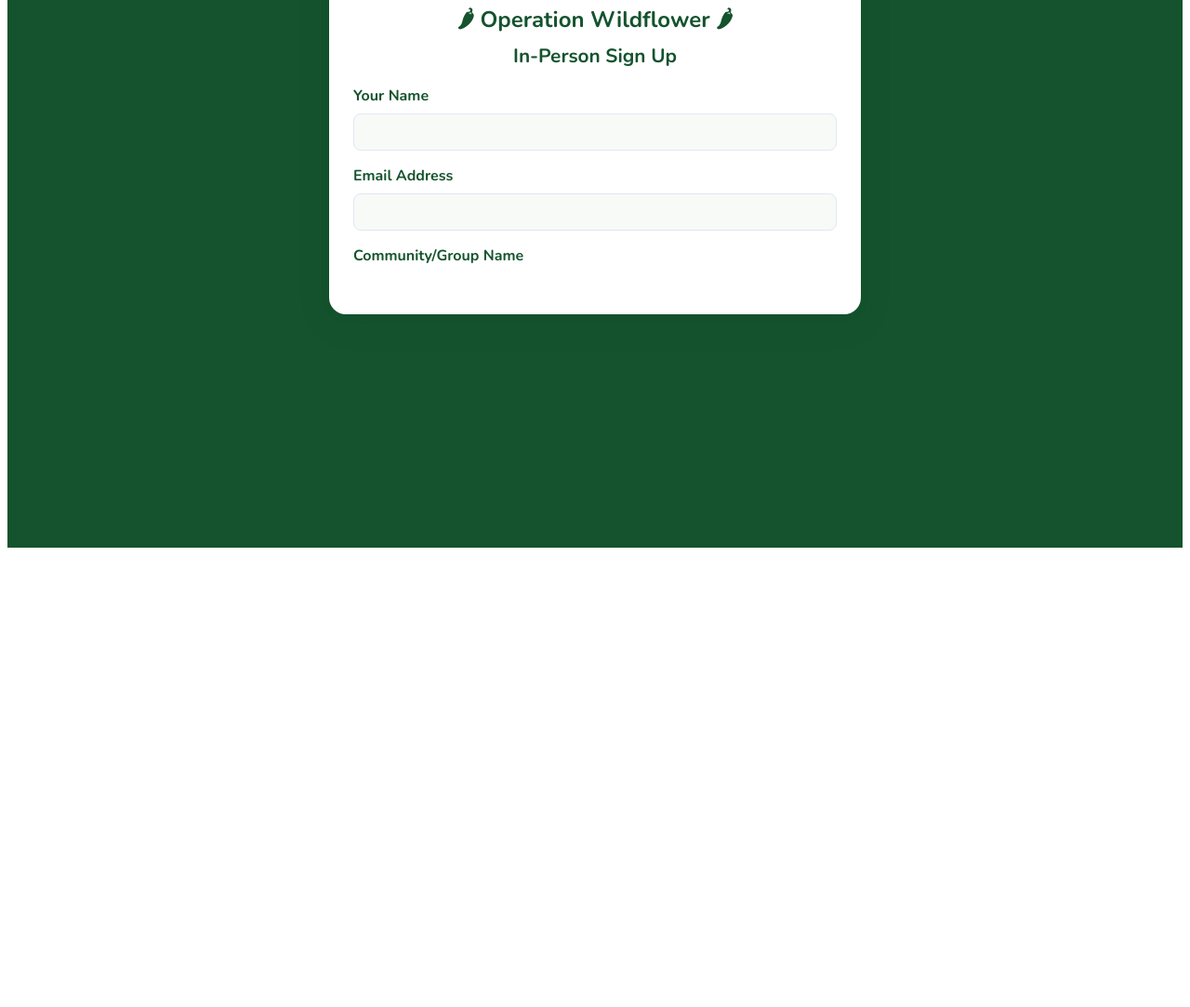
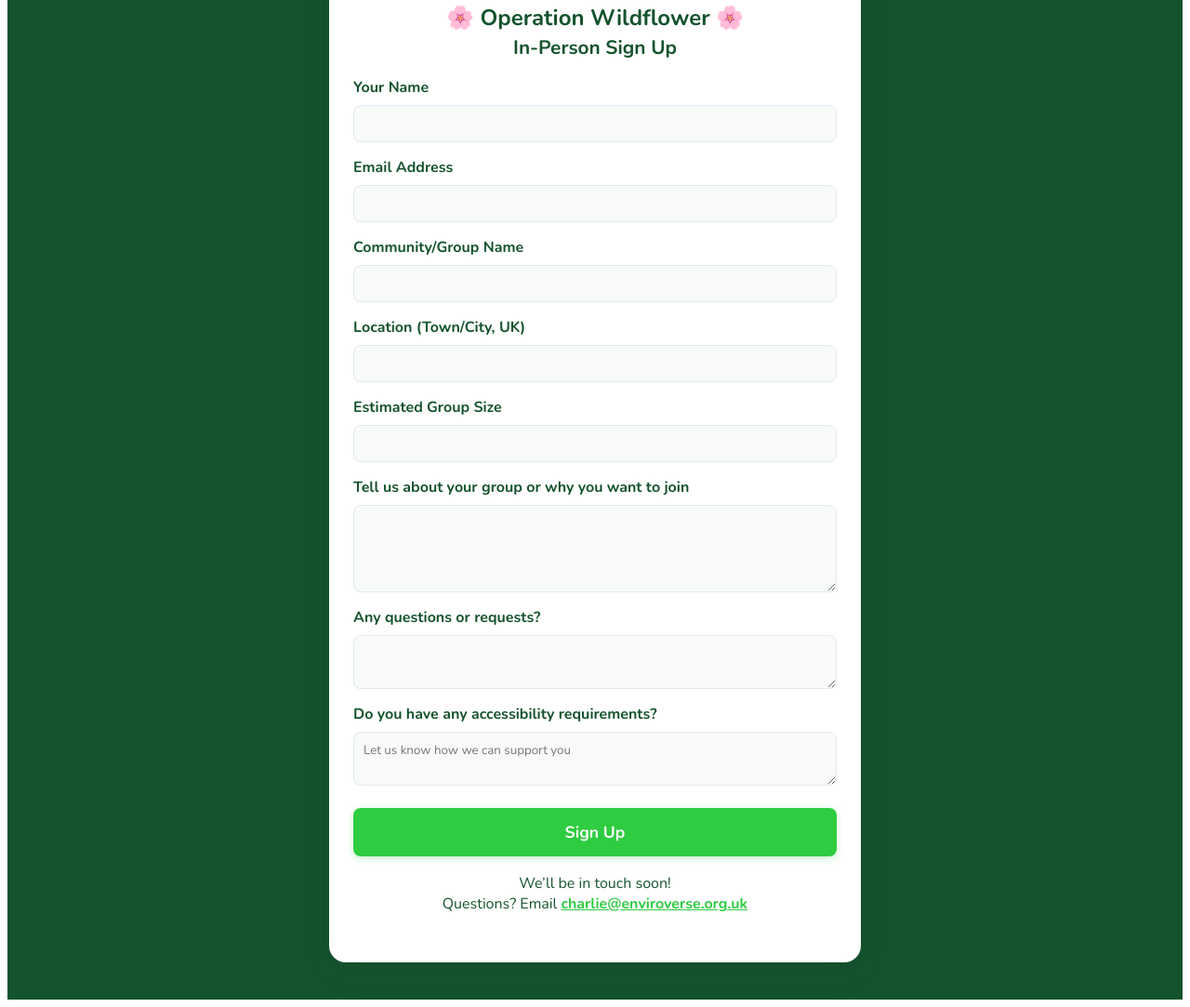
Before and after one commit to enviroverse101/in-person-sign-up, a plain HTML site: page index.html in a window 1280 px wide. Shown: the part 299-1382 px from the top of the page at 93% size. Before the commit the page ends 896 px from the top, so only its background shows below. Drawn offline with nearby package versions, Linux system fonts and the light colour scheme.

Commit message:
Update index.html

```diff
--- a/index.html
+++ b/index.html
@@ -9,7 +9,7 @@
     </div>
     <div style="text-align: center; margin-bottom: 18px;">
       <span style="display: block; color: #14532d; font-family: 'Nunito', Arial, sans-serif; font-weight: 700; font-size: 1.5em;">
-        &#127798; Operation Wildflower &#127798;
+        🌸 Operation Wildflower 🌸
       </span>
       <span style="display: block; color: #14532d; font-family: 'Nunito', Arial, sans-serif; font-weight: 700; font-size: 1.3em; margin-top: 2px;">
         In-Person Sign Up
@@ -23,4 +23,31 @@
       <input type="email" id="email" name="Email" required style="width:100%;padding:10px;margin:8px 0 16px 0;border-radius:8px;border:1.5px solid #e2e8f0; background: #f7faf7; font-family: 'Nunito', Arial, sans-serif;"><br>
 
       <label for="group" style="font-weight: bold; color: #14532d;">Community/Group Name</label><br>
-      <input type="text" id="group" name="Group" required style="width
+      <input type="text" id="group" name="Group" required style="width:100%;padding:10px;margin:8px 0 16px 0;border-radius:8px;border:1.5px solid #e2e8f0; background: #f7faf7; font-family: 'Nunito', Arial, sans-serif;"><br>
+
+      <label for="location" style="font-weight: bold; color: #14532d;">Location (Town/City, UK)</label><br>
+      <input type="text" id="location" name="Location" required style="width:100%;padding:10px;margin:8px 0 16px 0;border-radius:8px;border:1.5px solid #e2e8f0; background: #f7faf7; font-family: 'Nunito', Arial, sans-serif;"><br>
+
+      <label for="size" style="font-weight: bold; color: #14532d;">Estimated Group Size</label><br>
+      <input type="number" id="size" name="Group Size" min="2" style="width:100%;padding:10px;margin:8px 0 16px 0;border-radius:8px;border:1.5px solid #e2e8f0; background: #f7faf7; font-family: 'Nunito', Arial, sans-serif;"><br>
+
+      <label for="about" style="font-weight: bold; color: #14532d;">Tell us about your group or why you want to join</label><br>
+      <textarea id="about" name="About" rows="4" style="width:100%;padding:10px;margin:8px 0 16px 0;border-radius:8px;border:1.5px solid #e2e8f0; background: #f7faf7; font-family: 'Nunito', Arial, sans-serif;"></textarea><br>
+
+      <label for="questions" style="font-weight: bold; color: #14532d;">Any questions or requests?</label><br>
+      <textarea id="questions" name="Questions" rows="2" style="width:100%;padding:10px;margin:8px 0 16px 0;border-radius:8px;border:1.5px solid #e2e8f0; background: #f7faf7; font-family: 'Nunito', Arial, sans-serif;"></textarea><br>
+
+      <label for="access" style="font-weight: bold; color: #14532d;">Do you have any accessibility requirements?</label><br>
+      <textarea id="access" name="Accessibility Requirements" rows="2" placeholder="Let us know how we can support you" style="width:100%;padding:10px;margin:8px 0 24px 0;border-radius:8px;border:1.5px solid #e2e8f0; background: #f7faf7; font-family: 'Nunito', Arial, sans-serif;"></textarea><br>
+
+      <button type="submit" style="background:#2ecc40;color:#fff;font-weight:bold;padding:14px 0;width:100%;border:none;border-radius:8px;font-size:1.1rem;cursor:pointer;transition:background 0.2s; font-family: 'Nunito', Arial, sans-serif; box-shadow: 0 2px 8px #2ecc4044;">Sign Up</button>
+    </form>
+    <p style="text-align:center; margin-top:18px; color:#14532d;">
+      We’ll be in touch soon!<br>
+      Questions? Email
+      <a href="mailto:charlie@enviroverse.org.uk" style="color:#2ecc40 !important; text-decoration: underline; font-weight: bold;">
+        charlie@enviroverse.org.uk
+      </a>
+    </p>
+  </div>
+</div>
```
